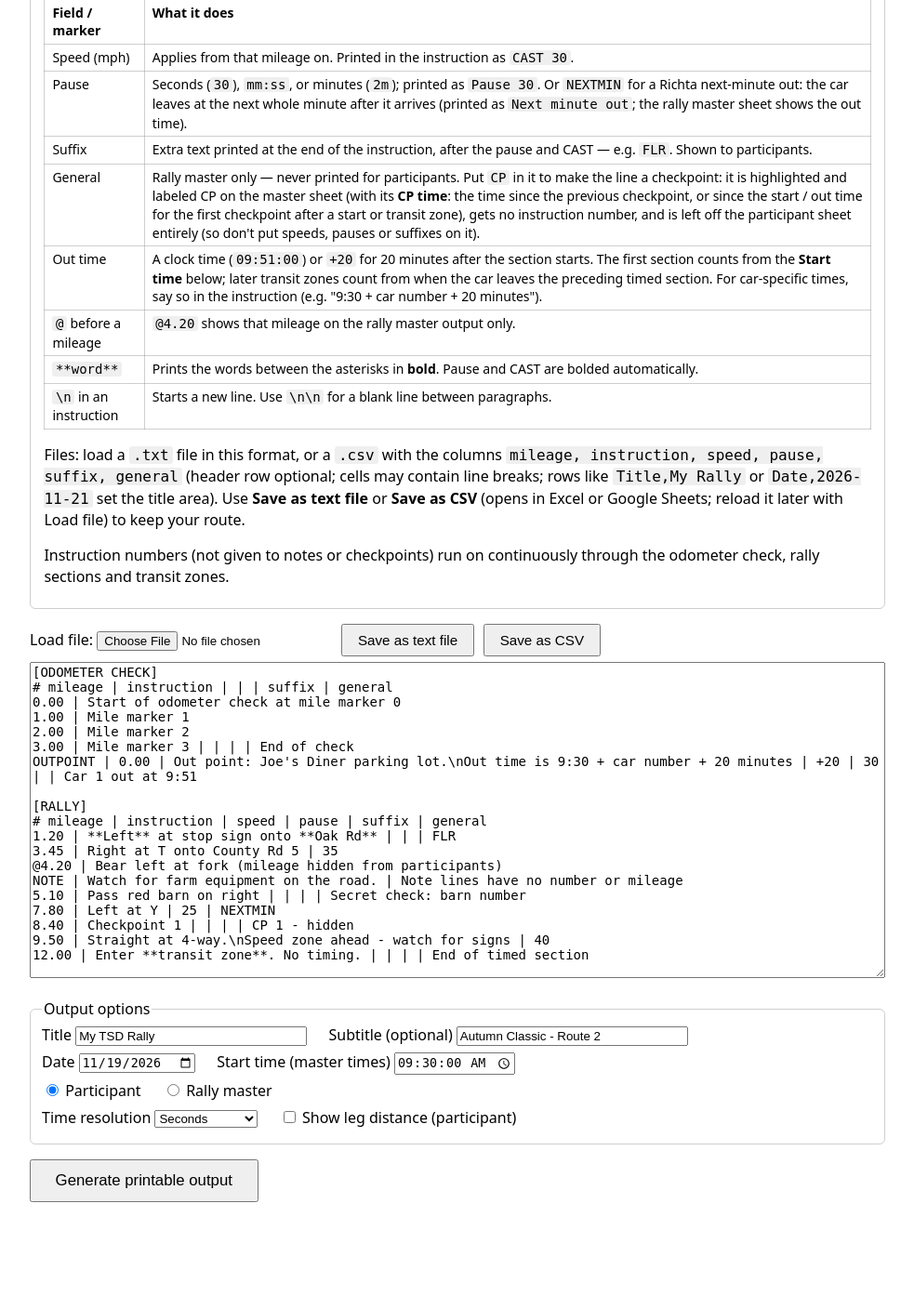
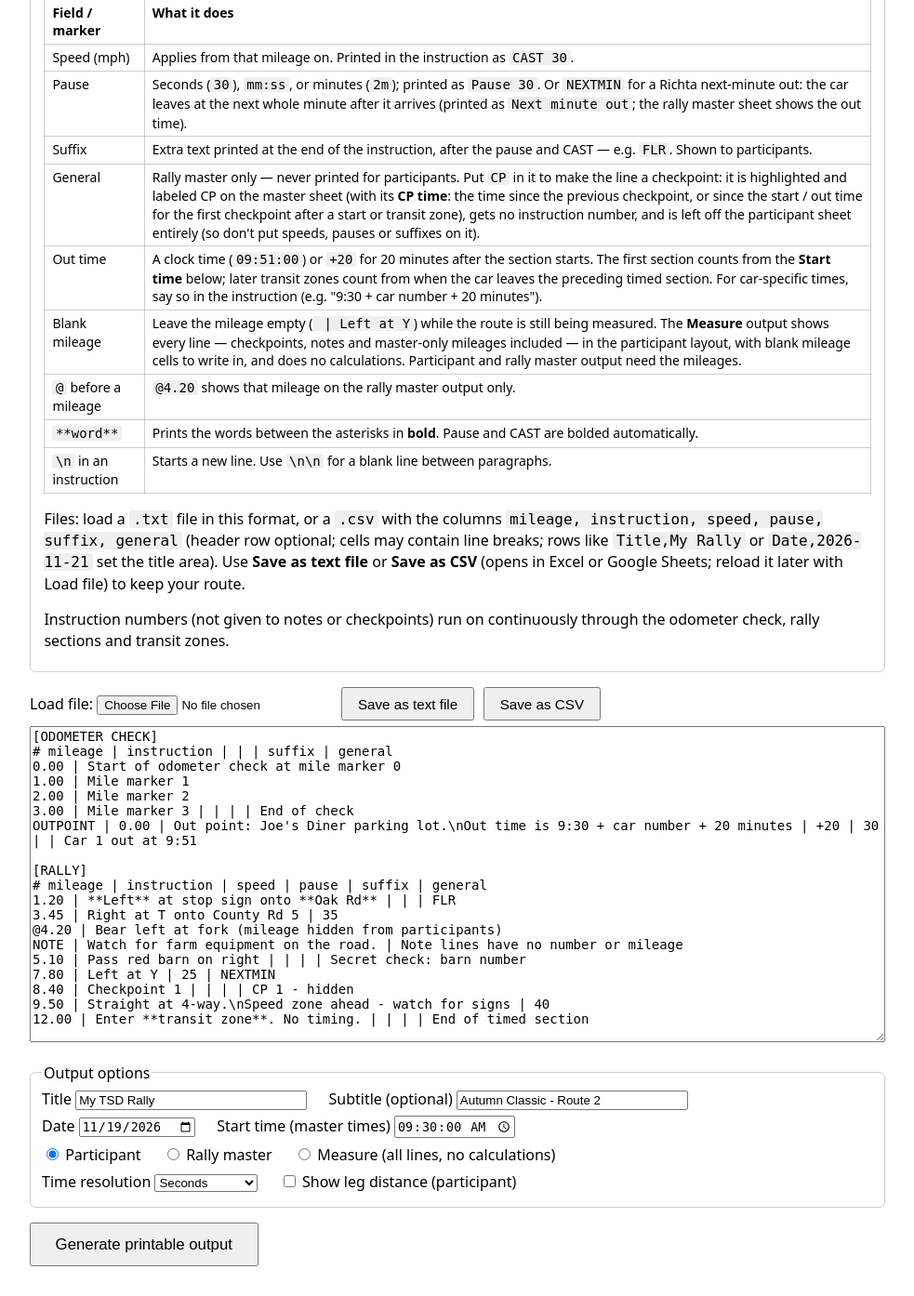
Before and after one commit to bpaauwe/rallymaster, a Flask app: page / in a window 1280 px wide. Shown: the part 608-2002 px from the top of the page at 93% size, without its empty margins (148-1131 px from the left). Before the commit the page ends 1901 px from the top, so only its background shows below. Run offline with Flask 3, Linux system fonts and the light colour scheme.

Commit message:
Add output type for measuring the route.
This output is similar to the participant output but blank
mileages are left blank and do not raise an error. Also,
rally master lines like checkpoints are rendered.

```diff
--- a/tsd_rally/app.py
+++ b/tsd_rally/app.py
@@ -83,7 +83,8 @@ def generate():
         start = None
     if start is None:
         start = tsd.parse_clock(f.get("start_time") or "09:00:00")
-    tsd.compute(segments, errors, start)
+    if mode != "measure":   # the measure sheet does no calculations (mileages may be blank)
+        tsd.compute(segments, errors, start)
     rows = [r for s in segments for r in s.rows]
 
     for r in rows:   # instruction, then pause, then CAST, then suffix (e.g. FLR)
@@ -116,14 +117,15 @@ def generate():
                 r.num = n
         # Participant legs skip the hidden checkpoint rows, and a leg next to a hidden mileage
         # would give that mileage away.
-        vis = [r for r in seg.rows if not r.is_cp and not r.is_note]
-        for i, r in enumerate(vis):
+        vis = [r for r in seg.rows if not r.is_cp and not r.is_note and r.mileage is not None]
+        for i, r in enumerate(vis if mode != "measure" else []):
             if i > 0:
                 r.leg_vis = max(r.mileage - vis[i - 1].mileage, 0)
                 r.hide_leg = r.hide_mileage or vis[i - 1].hide_mileage
 
     return render_template(
         "output.html", segments=segments, errors=errors, mode=mode,
+        label={"master": "Rally Master Sheet", "measure": "Measure Sheet"}.get(mode, "Route Instructions"),
         title=meta.get("title", f.get("title", "Rally")),
         subtitle=meta.get("subtitle", f.get("subtitle", "")).strip(),
         date_text=pretty_date(meta.get("date", f.get("event_date", ""))),
--- a/tsd_rally/templates/index.html
+++ b/tsd_rally/templates/index.html
@@ -40,6 +40,7 @@
   <tr><td>Suffix</td><td>Extra text printed at the end of the instruction, after the pause and CAST &mdash; e.g. <code>FLR</code>. Shown to participants.</td></tr>
   <tr><td>General</td><td>Rally master only &mdash; never printed for participants. Put <code>CP</code> in it to make the line a checkpoint: it is highlighted and labeled CP on the master sheet (with its <b>CP time</b>: the time since the previous checkpoint, or since the start / out time for the first checkpoint after a start or transit zone), gets no instruction number, and is left off the participant sheet entirely (so don't put speeds, pauses or suffixes on it).</td></tr>
   <tr><td>Out time</td><td>A clock time (<code>09:51:00</code>) or <code>+20</code> for 20 minutes after the section starts. The first section counts from the <b>Start time</b> below; later transit zones count from when the car leaves the preceding timed section. For car-specific times, say so in the instruction (e.g. "9:30 + car number + 20 minutes").</td></tr>
+  <tr><td>Blank mileage</td><td>Leave the mileage empty (<code> | Left at Y</code>) while the route is still being measured. The <b>Measure</b> output shows every line &mdash; checkpoints, notes and master-only mileages included &mdash; in the participant layout, with blank mileage cells to write in, and does no calculations. Participant and rally master output need the mileages.</td></tr>
   <tr><td><code>@</code> before a mileage</td><td><code>@4.20</code> shows that mileage on the rally master output only.</td></tr>
   <tr><td><code>**word**</code></td><td>Prints the words between the asterisks in <b>bold</b>. Pause and CAST are bolded automatically.</td></tr>
   <tr><td><code>\n</code> in an instruction</td><td>Starts a new line. Use <code>\n\n</code> for a blank line between paragraphs.</td></tr>
@@ -66,7 +67,8 @@
   <label>Date <input type="date" name="event_date" id="event_date" value="{{ today }}"></label>
   <label>Start time (master times) <input type="time" step="1" name="start_time" id="start_time" value="09:30:00"></label><br>
   <label><input type="radio" name="mode" value="participant" checked> Participant</label>
-  <label><input type="radio" name="mode" value="master"> Rally master</label><br>
+  <label><input type="radio" name="mode" value="master"> Rally master</label>
+  <label><input type="radio" name="mode" value="measure"> Measure (all lines, no calculations)</label><br>
   <label>Time resolution
    <select name="resolution"><option value="second">Seconds</option><option value="minute">Whole minutes</option></select></label>
   <label><input type="checkbox" name="show_leg"> Show leg distance (participant)</label>
--- a/tsd_rally/tsd.py
+++ b/tsd_rally/tsd.py
@@ -11,7 +11,7 @@ NEXTMIN = {"NEXTMIN", "NM", "NEXT MINUTE", "NEXT-MINUTE"}
 @dataclass
 class Row:
     line_no: int
-    mileage: float
+    mileage: float | None   # None = left blank (fine for Measure output; timed output needs it)
     instruction: str = ""
     speed: float | None = None
     pause: float = 0.0           # seconds (computed for NEXTMIN)
@@ -110,7 +110,8 @@ def parse_out_time(text: str):
 def _mile(text):
     """'4.20' -> (4.2, False); '@4.20' -> (4.2, True) = mileage for rally master only."""
     t = text.strip()
-    return float(t.lstrip("@")), t.startswith("@")
+    num = t.lstrip("@").strip()
+    return (float(num) if num else None), t.startswith("@")
 
 
 def _finish(row):
@@ -232,6 +233,13 @@ def compute(segments, errors, start=0.0):
             seg.base = ref
         speed, elapsed, prev, last_cp = None, 0.0, None, 0.0
         for r in seg.rows:
+            if r.mileage is None and not r.is_note:   # needed for timed output only
+                errors.append(f"Line {r.line_no}: mileage is required for participant and rally master output")
+                if r.speed is not None:
+                    speed = r.speed
+                r.arrive = r.depart = elapsed
+                r.arrive_clock = r.depart_clock = seg.base + elapsed
+                continue
             if r.is_note:                 # notes have no mileage and take no time
                 r.arrive = r.depart = elapsed
                 r.arrive_clock = r.depart_clock = seg.base + elapsed
```
Also changed, not shown: tsd_rally/templates/output.html (+11 -9 lines).
